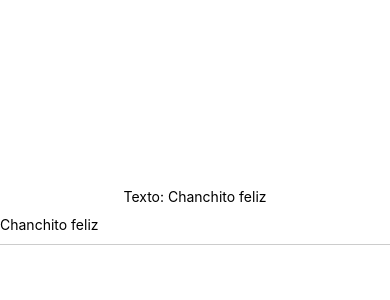
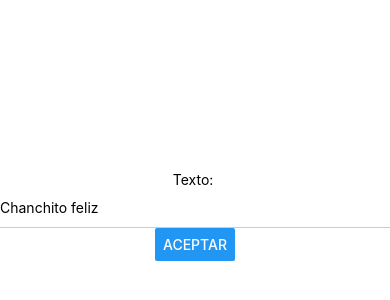
Before and after one commit to eraldovicente/Curso_React_Native_Sin_Frontera, a React Native app in the folder holamundo/: screen / in a window 390 px wide. Shown: the part 206-506 px from the top of the page. Built offline with nearby package versions, Linux system fonts and the light colour scheme.

Commit message:
Botones: eventos tactiles

```diff
--- a/holamundo/App.js
+++ b/holamundo/App.js
@@ -4,7 +4,8 @@ import {
   View,
   Text,
   TextInput,
-  Dimensions
+  Dimensions,
+  Button
 } from 'react-native';
 
 const width = Dimensions.get('window').width
@@ -12,16 +13,24 @@ const width = Dimensions.get('window').width
 const App = () => {
 
   const [text, setText] = useState('Chanchito feliz');
+  const [submit, setSubmit] = useState('');
 
   return (
     <>
       <View style={styles.container}>
-        <Text>Texto: {text}</Text>
+        <Text>Texto: {submit}</Text>
         <TextInput
           style={styles.input}
           placeholder='Escribe acá'
           onChangeText={t => setText(t)}
           defaultValue={text}
+        />
+        <Button
+          title="Aceptar"
+          onPress={() => {
+            setSubmit(text)
+            alert('Texto enviado con exito')
+          }}
         />
       </View>
 
```
